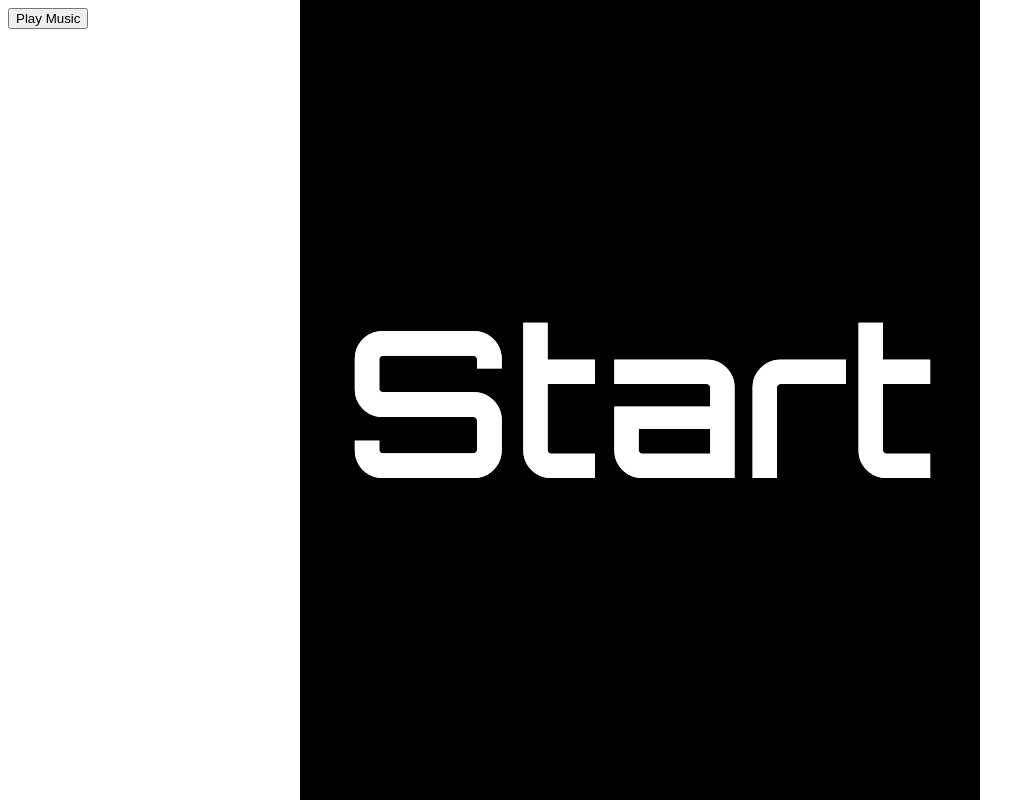
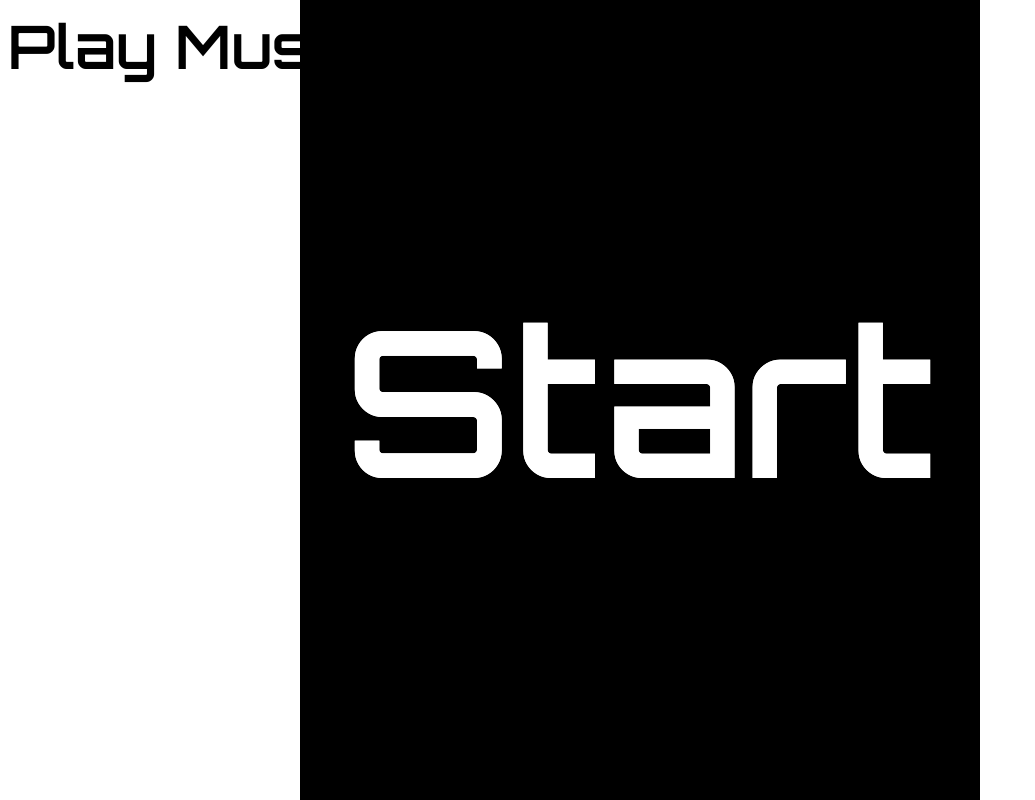
Before and after one commit to terryt925/BubblePop, a website built with webpack: page index.html in a window 1280 px wide. Shown: the whole page, without its empty margins (0-1035 px from the left). Built offline with nearby package versions, Linux system fonts and the light colour scheme.

Commit message:
Change button to div

```diff
--- a/index.html
+++ b/index.html
@@ -16,8 +16,7 @@
   <audio id="audio">
     <source src="dist/AdhesiveWombat - 8 Bit Adventure (1).mp3" type="audio/mpeg">
   </audio>
-  <button id='button' onclick="playAudio()" type="button">Play Music</button>
-  <!-- <button onclick="pauseAudio()" type="button">Pause Audio</button> -->
+  <div id='button' onclick="playAudio()">Play Music</div>
 
   <script>
     let x = document.getElementById("audio");
@@ -34,10 +33,6 @@
         document.getElementById('button').innerHTML = 'Play Music';
       }
     }
-
-    // function pauseAudio() {
-    // x.pause();
-    // }
   </script>
 </body>
 
```
Also changed, not shown: dist/app.css.
